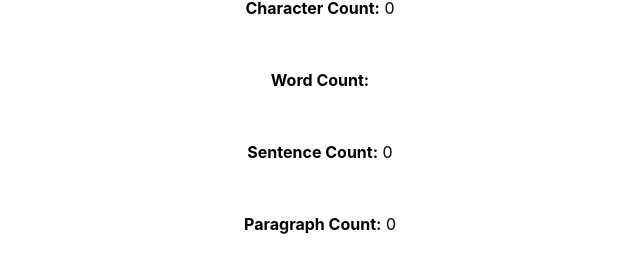
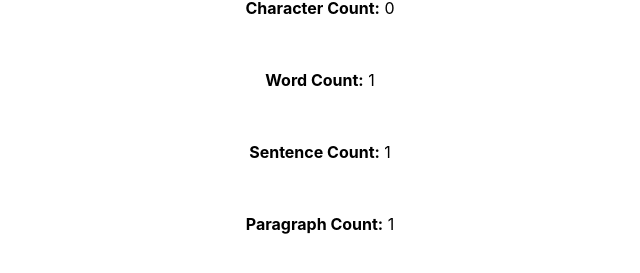
Before and after one commit to DejaLFlynn/WordCount, a React (Create React App) app in the folder word-count/: page / in a window 1280 px wide. Shown: the part 123-396 px from the top of the page, without its empty margins (320-960 px from the left). Built offline with nearby package versions, Linux system fonts and the light colour scheme.

Commit message:
working on logic for sentence and paragraph

```diff
--- a/word-count/src/Components/Input.js
+++ b/word-count/src/Components/Input.js
@@ -1,25 +1,23 @@
 import React, { useState, useContext, useEffect } from "react";
-
+import { useInput } from "./WordCount";
 
 export default function Input() {
-  const [text, setText] = useState("");
+  //   const [text, setText] = useState("");
+  const text = useInput("");
   const [charCount, setCharCount] = useState(0);
-//   const [wordCount, setWordCount] = useState(0);
+  const [wordCount, setWordCount] = useState(0);
   const [sentenceCount, setSentenceCount] = useState(0);
   const [paragraphCount, setParagraphCount] = useState(0);
-
-
 
   const isWord = (str) => {
     var alphaNumericFound = false;
     for (var i = 0; i < str.length; i++) {
       var code = str.charCodeAt(i);
       if (
-        (code > 47 && code < 58) || // numeric (0-9)
-        (code > 64 && code < 91) || // upper alpha (A-Z)
+        (code > 47 && code < 58) ||
+        (code > 64 && code < 91) ||
         (code > 96 && code < 123)
       ) {
-        // lower alpha (a-z)
         alphaNumericFound = true;
         return alphaNumericFound;
       }
@@ -27,39 +25,90 @@ export default function Input() {
     return alphaNumericFound;
   };
 
-  //word counter
-  const wordCounter = (words) => {
-    var words = text.value.split(" ");
-    var wordCount = 0;
-    for (var i = 0; i < words.length; i++) {
-      if (words[i] !== " " && isWord(words[i])) {
-        wordCount++;
+  const handleWordCount = () => {
+    let input = text.toString();
+    let newText = input.split("  ");
+    let count = 0;
+    for (let i = 0; i < newText.length; i++) {
+      if (newText[i] !== " " && isWord(newText[i])) {
+        count++;
       }
     }
-    words.value = wordCount;
+    setWordCount(count);
   };
 
+  const handleSentenceCount = () => {
+    let input = text.toString();
+    let newText = input.split(".");
+    let count = 0;
+    for (let i = 0; i < newText.length; i++) {
+      if (newText[i] !== " " && isWord(newText[i])) {
+        count++;
+      }
+    }
+    setSentenceCount(count);
+  };
 
+  const handleParagraphCount = () => {
+    let input = text.toString();
+    let newText = input.split(/\r?\n|\r/);
+    let count = 0;
+    for (let i = 0; i < newText.length; i++) {
+      if (newText[i] !== " " && isWord(newText[i])) {
+        count++;
+      }
+    }
+    setParagraphCount(count);
+  };
 
+  //   const handleWordCount=() =>{
+  //     // console.log(typeof(text))
+  //     let input = text.toString();
+  //     console.log(typeof(input))
+  //     input = input.replace(/(^\s*)|(\s*$)/gi,"");
+  //     input = input.replace(/[ ]{2,}/gi," ");
+  //     input = input.replace(/\n /,"\n");
+  //     let newCount=  input.split('  ').length;
+  //     // console.log(input.replace(/\n /,"\n"))
+  //      setWordCount(newCount)
+
+  //  }
+
+  useEffect(() => {
+    handleWordCount();
+    handleSentenceCount();
+    handleParagraphCount();
+  }, []);
 
 
   return (
     <div>
-
-       <textarea
+      <textarea
         type="text"
         rows={5}
         className="full_height_Width"
-        onChange={e => setCharCount(e.target.value.length)}
+        onChange={(e) => setCharCount(e.target.value.length)}
       />
-      <p>  <strong>Character Count:</strong> {charCount}</p>
-      <br/>
-      <p>  <strong>Word Count:</strong> {wordCounter}</p>
-      <br/>
-      <p>  <strong>Sentence Count:</strong> {sentenceCount}</p>
-      <br/>
-      <p>  <strong>Paragraph Count:</strong> {paragraphCount}</p>
-      <br/>
+      <p>
+        {" "}
+        <strong>Character Count:</strong> {charCount}
+      </p>
+      <br />
+      <p>
+        {" "}
+        <strong>Word Count:</strong> {wordCount}
+      </p>
+      <br />
+      <p>
+        {" "}
+        <strong>Sentence Count:</strong> {sentenceCount}
+      </p>
+      <br />
+      <p>
+        {" "}
+        <strong>Paragraph Count:</strong> {paragraphCount}
+      </p>
+      <br />
     </div>
   );
 }
--- /dev/null
+++ b/word-count/src/Components/WordCount.js
@@ -0,0 +1,11 @@
+import { useState } from "react";
+
+export const useInput = (initialValue) => {
+    const [value, setValue] = useState(initialValue)
+
+    const handleChange = (event) => {
+        setValue(event.target.value)
+    }
+
+    return {value, onChange:handleChange}
+    }
```
